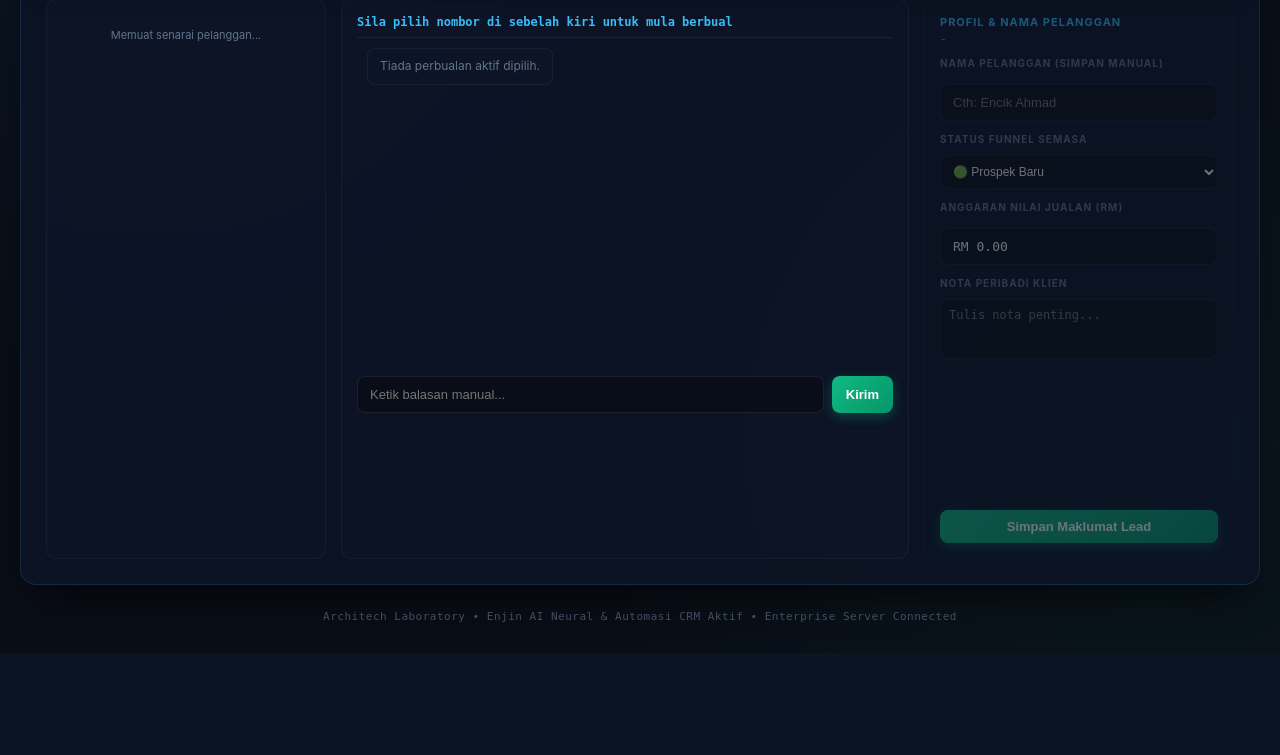
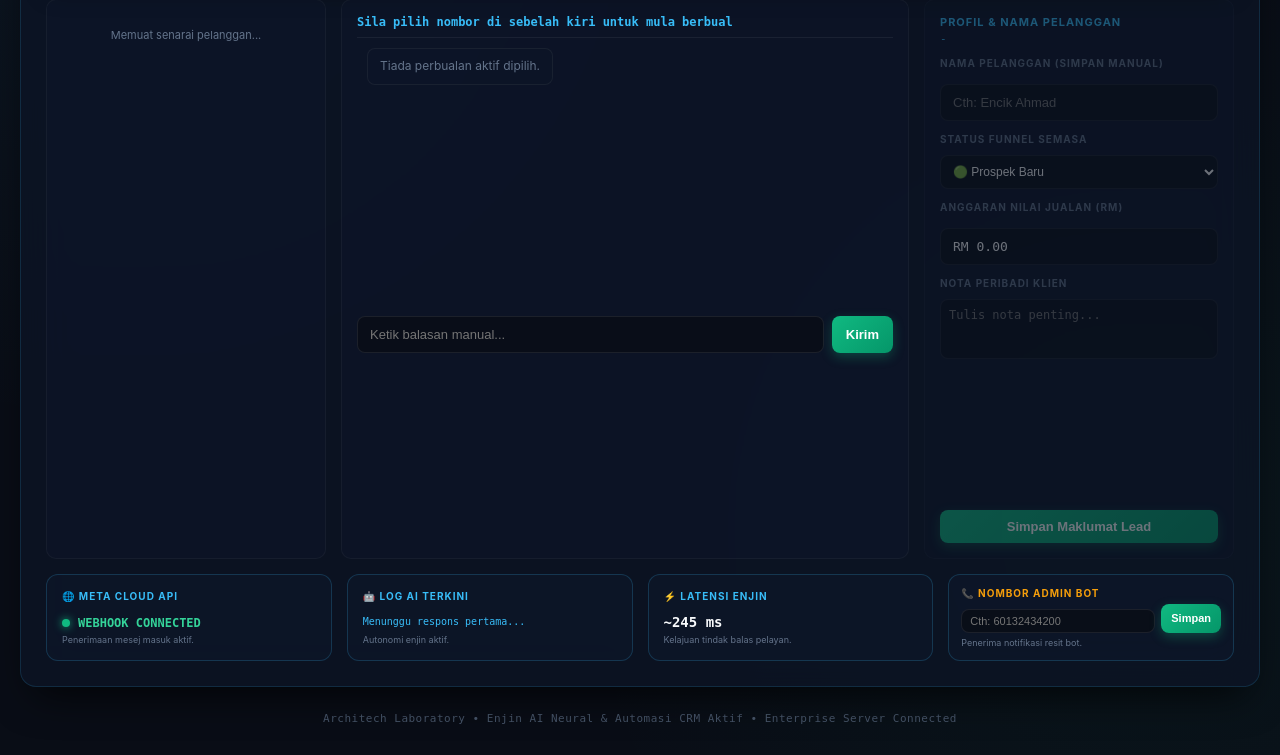
Before and after one commit to radzmil/leea-portal, a Flask app: page /client/dashboard in a window 1280 px wide, after a click on "💬 Sembang Langsung AI". Shown: the part 369-1124 px from the top of the page. Before the commit the page ends 1022 px from the top, so only its background shows below. Run offline with Flask 3, Linux system fonts and the light colour scheme; the visitor is signed in with stand-in values (Sample User, id 1); data that the repository does not hold is empty; some libraries are stand-ins or nearby versions.

Commit message:
Add files via upload

```diff
--- a/templates/client_dashboard.html
+++ b/templates/client_dashboard.html
@@ -4,7 +4,6 @@
     <meta charset="UTF-8">
     <meta name="viewport" content="width=device-width, initial-scale=1.0">
     <title>Pusat Kawalan AI & CRM • SISTEM LEEA</title>
-    <!-- Memuat Chart.js untuk grafik analisis -->
     <script src="https://cdn.jsdelivr.net/npm/chart.js"></script>
     <style>
         * { box-sizing: border-box; margin: 0; padding: 0; }
@@ -20,7 +19,6 @@
         }
         .dashboard-container { max-width: 1350px; margin: 0 auto; }
 
-        /* Kad Gaya Kaca Digital / AI Glassmorphism */
         .glass-card {
             background: rgba(13, 20, 38, 0.75);
             backdrop-filter: blur(25px);
@@ -52,7 +50,6 @@
         .brand-title { font-size: 18px; font-weight: 700; color: #38bdf8; letter-spacing: 0.5px; text-transform: uppercase; }
         .brand-subtitle { font-size: 11px; color: #64748b; margin-top: 4px; font-family: monospace; }
 
-        /* Lampu Status Live Server Railway */
         .server-status-wrapper {
             display: flex; align-items: center; gap: 8px;
             background: rgba(15, 23, 42, 0.8);
@@ -85,7 +82,6 @@
         }
         .btn-danger:hover { background: rgba(239, 68, 68, 0.4); color: #fff; }
 
-        /* Sistem Tab Navigasi Digital */
         .tab-nav {
             display: flex; gap: 8px; margin-bottom: 25px;
             border-bottom: 1px solid rgba(255, 255, 255, 0.06); padding-bottom: 15px; flex-wrap: wrap;
@@ -104,7 +100,6 @@
         .tab-content { display: none; }
         .tab-content.active { display: block; }
 
-        /* Kotak Informasi Utama */
         .info-grid {
             display: grid; grid-template-columns: repeat(auto-fit, minmax(240px, 1fr)); gap: 15px; margin-bottom: 20px;
         }
@@ -115,7 +110,6 @@
         .info-label { font-size: 10px; text-transform: uppercase; color: #64748b; font-weight: 700; margin-bottom: 6px; letter-spacing: 1px; }
         .info-value { font-size: 17px; color: #f8fafc; font-weight: 700; word-break: break-all; }
 
-        /* WIDGET BOX ANALISIS DINAMIK MENGIKUT SKOP PERNIAGAAN KLIEN */
         .dynamic-widget-grid {
             display: grid; grid-template-columns: repeat(auto-fit, minmax(220px, 1fr)); gap: 15px; margin-bottom: 20px;
         }
@@ -129,7 +123,6 @@
         .widget-box-value { font-size: 18px; font-weight: 800; color: #38bdf8; margin: 6px 0 2px 0; font-family: monospace; }
         .widget-box-sub { font-size: 11px; color: #34d399; font-weight: 600; }
 
-        /* Kotak Analisis Peratusan % */
         .analytics-percentage-grid {
             display: grid; grid-template-columns: repeat(auto-fit, minmax(220px, 1fr)); gap: 15px; margin-bottom: 20px;
         }
@@ -143,7 +136,6 @@
         .metric-main-value { font-size: 22px; font-weight: 800; color: #38bdf8; margin: 6px 0 2px 0; font-family: monospace; }
         .metric-subtext { font-size: 11px; color: #10b981; font-weight: 600; }
 
-        /* Kotak Terminal Log Aktiviti Live Bot */
         .live-terminal {
             background: #020617; border: 1px solid rgba(56, 189, 248, 0.2); border-radius: 12px;
             padding: 14px 18px; margin-bottom: 20px; font-family: monospace; font-size: 11px; color: #38bdf8;
@@ -151,7 +143,6 @@
         }
         .terminal-pulse { width: 8px; height: 8px; background: #38bdf8; border-radius: 50%; box-shadow: 0 0 8px #38bdf8; animation: pulse-green 1.5s infinite; }
 
-        /* Grafik Grid */
         .chart-grid {
             display: grid; grid-template-columns: 1fr 1fr; gap: 20px; margin-bottom: 20px;
         }
@@ -162,7 +153,6 @@
             position: relative; height: 270px;
         }
 
-        /* Profesional CRM 3-Column Layout */
         .crm-workspace {
             display: grid; grid-template-columns: 280px 1fr 310px; gap: 15px; height: 560px;
         }
@@ -195,7 +185,7 @@
         .chat-room { background: rgba(15, 23, 42, 0.5); border-radius: 10px; border: 1px solid rgba(255, 255, 255, 0.04); display: flex; flex-direction: column; padding: 15px; }
 
         .chat-messages {
-            flex: 1; max-height: 330px; overflow-y: auto; padding: 10px;
+            flex: 1; max-height: 270px; overflow-y: auto; padding: 10px;
             display: flex; flex-direction: column; gap: 8px;
         }
 
@@ -203,7 +193,6 @@
         .message.incoming { background: #1e293b; border: 1px solid rgba(255, 255, 255, 0.05); align-self: flex-start; color: #cbd5e1; }
         .message.outgoing { background: linear-gradient(135deg, #0284c7, #2563eb); align-self: flex-end; color: #fff; box-shadow: 0 4px 12px rgba(37, 99, 235,.2); }
 
-        /* Panel Kanan CRM Lengkap */
         .crm-right-panel { background: rgba(15, 23, 42, 0.7); border-left: 1px solid rgba(255, 255, 255, 0.06); padding: 15px; display: flex; flex-direction: column; gap: 12px; overflow-y: auto; border-radius: 10px; border: 1px solid rgba(255,255,255,0.04); }
         .crm-panel-title { font-size: 11px; font-weight: 700; color: #38bdf8; text-transform: uppercase; letter-spacing: 1px; }
         .crm-field-group { display: flex; flex-direction: column; gap: 4px; }
@@ -246,7 +235,6 @@
         .alert-success { background: rgba(16, 185, 129, 0.1); color: #34d399; border: 1px solid rgba(16, 185, 129, 0.2); }
         .alert-danger { background: rgba(239, 68, 68, 0.1); color: #fca5a5; border: 1px solid rgba(239, 68, 68, 0.2); }
 
-        /* Gaya Modal Popup Profil */
         .modal-overlay {
             display: none; position: fixed; top: 0; left: 0; width: 100%; height: 100%;
             background: rgba(5, 8, 17, 0.85); backdrop-filter: blur(8px); z-index: 9999;
@@ -270,7 +258,6 @@
     <div class="dashboard-container">
         <div class="glass-card">
 
-            <!-- Notifikasi Flash -->
             {% with messages = get_flashed_messages(with_categories=true) %}
                 {% if messages %}
                     {% for category, message in messages %}
@@ -279,7 +266,6 @@
                 {% endif %}
             {% endwith %}
 
-            <!-- Header Atas (Klik bahagian brand-section akan buka popup setting) -->
             <div class="header">
                 <div class="brand-section" onclick="openProfileModal()" title="Klik untuk tetapan profil & penjenamaan">
                     {% if client.logo_path %}
@@ -297,7 +283,6 @@
                     </div>
                 </div>
                 <div class="header-right">
-                    <!-- Lampu Status Live Server Railway -->
                     <div class="server-status-wrapper" title="Status Live Server Enterprise">
                         <div class="status-dot" id="serverStatusDot"></div>
                         <span id="serverStatusText" style="color: #64748b;">Enterprise Core: Menyemak...</span>
@@ -308,22 +293,18 @@
                 </div>
             </div>
 
-            <!-- TAB NAVIGASI DIGITAL (Tab Profil Dibuang) -->
             <div class="tab-nav">
                 <button type="button" class="tab-btn active" id="btn-tab-analisis" onclick="switchTab(event, 'tab-analisis')">📊 Analisis & Automasi</button>
                 <button type="button" class="tab-btn" id="btn-tab-chat" onclick="switchTab(event, 'tab-chat')">💬 Sembang Langsung AI</button>
             </div>
 
-            <!-- TAB 1: ANALISIS & AUTOMASI -->
             <div id="tab-analisis" class="tab-content active">
 
-                <!-- Log Aktiviti Live Bot -->
                 <div class="live-terminal">
                     <div class="terminal-pulse"></div>
                     <div><strong>STATUS NEURAL AKTIF:</strong> <span id="liveTerminalText">Bot AI sedang memantau pelayan dan menjawab mesej masuk secara autonomi...</span></div>
                 </div>
 
-                <!-- 4 KOTAK ANALISIS PERATUS (%) & NOMBOR LIVE -->
                 <div class="analytics-percentage-grid">
                     <div class="metric-card">
                         <div class="metric-title">Kadar Respons AI Live</div>
@@ -347,7 +328,6 @@
                     </div>
                 </div>
 
-                <!-- Kotak Informasi Utama -->
                 <div class="info-grid">
                     <div class="info-box">
                         <div class="info-label">Sisa Token AI Semasa</div>
@@ -367,7 +347,6 @@
                     </div>
                 </div>
 
-                <!-- Konfigurasi & Profil Bot -->
                 <div class="glass-card" style="background: rgba(15, 23, 42, 0.4); margin-bottom: 20px;">
                     <h3 style="font-size: 13px; margin-bottom: 12px; color: #38bdf8; text-transform: uppercase; letter-spacing: 0.5px;">🤖 Konfigurasi Enjin Bot AI</h3>
                     <form onsubmit="saveBotProfile(event)">
@@ -389,7 +368,6 @@
                     </form>
                 </div>
 
-                <!-- Bagian Grafik / Chart -->
                 <div class="chart-grid">
                     <div class="chart-container">
                         <div class="info-label" style="margin-bottom: 8px;">Statistik Mesej Masuk (Harian & Mingguan)</div>
@@ -403,11 +381,9 @@
 
             </div>
 
-            <!-- TAB 2: SEMBANG LANGSUNG AI -->
             <div id="tab-chat" class="tab-content">
                 <div class="info-label" style="margin-bottom: 12px;">Pemantauan Sembang Langsung & Analisis Bisnes Semasa</div>
 
-                <!-- WIDGET BOX ANALISIS DINAMIK (REAL DATA) -->
                 <div class="dynamic-widget-grid" id="dynamicWidgetBoxContainer" style="margin-bottom: 15px;">
                     <div class="widget-box-card">
                         <div class="widget-box-title">Memuat Analisis...</div>
@@ -418,12 +394,10 @@
 
                 <div class="crm-workspace">
 
-                    <!-- Lajur 1: Senarai Leads -->
                     <div class="chat-list" id="chatListContainer">
                         <div class="empty-state" style="padding: 20px; font-size: 11px; color: #64748b; text-align: center;">Memuat senarai pelanggan...</div>
                     </div>
 
-                    <!-- Lajur 2: Ruang Sembang -->
                     <div class="chat-room">
                         <div style="display: flex; justify-content: space-between; align-items: center; padding-bottom: 8px; border-bottom: 1px solid rgba(255,255,255,0.06);">
                             <div id="chatRoomHeader" style="font-size: 12px; font-weight: 600; color: #38bdf8; font-family: monospace;">
@@ -446,7 +420,6 @@
                         </div>
                     </div>
 
-                    <!-- Lajur 3: Panel Sisi CRM Lengkap -->
                     <div class="crm-right-panel" id="crmRightPanel" style="opacity: 0.4; pointer-events: none;">
                         <div>
                             <div class="crm-panel-title">Profil & Nama Pelanggan</div>
@@ -483,6 +456,48 @@
                     </div>
 
                 </div>
+
+                <!-- RUANG BAWAH: 4 ELEMEN TELEMETRI & KAWALAN BOT -->
+                <div style="display: grid; grid-template-columns: 1fr 1fr 1fr 1fr; gap: 15px; margin-top: 15px;">
+
+                    <!-- 1. Status Sambungan Meta Cloud API -->
+                    <div style="background: rgba(15, 23, 42, 0.7); border: 1px solid rgba(56, 189, 248, 0.2); border-radius: 12px; padding: 15px; display: flex; flex-direction: column; justify-content: space-between;">
+                        <div class="info-label" style="color: #38bdf8;">🌐 Meta Cloud API</div>
+                        <div style="display: flex; align-items: center; gap: 8px; margin-top: 8px;">
+                            <div style="width: 8px; height: 8px; border-radius: 50%; background: #10b981; box-shadow: 0 0 8px #10b981;"></div>
+                            <span style="font-family: monospace; font-size: 12px; font-weight: bold; color: #34d399;">WEBHOOK CONNECTED</span>
+                        </div>
+                        <div style="font-size: 9px; color: #64748b; margin-top: 4px;">Penerimaan mesej masuk aktif.</div>
+                    </div>
+
+                    <!-- 2. Log Pintar Tindakan AI Terkini -->
+                    <div style="background: rgba(15, 23, 42, 0.7); border: 1px solid rgba(56, 189, 248, 0.2); border-radius: 12px; padding: 15px; display: flex; flex-direction: column; justify-content: space-between;">
+                        <div class="info-label" style="color: #38bdf8;">🤖 Log AI Terkini</div>
+                        <div style="font-family: monospace; font-size: 10px; color: #38bdf8; margin-top: 4px; overflow: hidden; text-overflow: ellipsis; display: -webkit-box; -webkit-line-clamp: 2; -webkit-box-orient: vertical;" id="latestAiActionLog">
+                            Menunggu respons pertama...
+                        </div>
+                        <div style="font-size: 9px; color: #64748b; margin-top: 4px;">Autonomi enjin aktif.</div>
+                    </div>
+
+                    <!-- 3. Statistik Penggunaan Enjin Sembang (Latency) -->
+                    <div style="background: rgba(15, 23, 42, 0.7); border: 1px solid rgba(56, 189, 248, 0.2); border-radius: 12px; padding: 15px; display: flex; flex-direction: column; justify-content: space-between;">
+                        <div class="info-label" style="color: #38bdf8;">⚡ Latensi Enjin</div>
+                        <div style="font-family: monospace; font-size: 14px; font-weight: bold; color: #f8fafc; margin-top: 6px;" id="engineLatencyDisplay">~245 ms</div>
+                        <div style="font-size: 9px; color: #64748b; margin-top: 4px;">Kelajuan tindak balas pelayan.</div>
+                    </div>
+
+                    <!-- 4. Kotak Nombor Admin yang Boleh Diubah Klien -->
+                    <div style="background: rgba(15, 23, 42, 0.7); border: 1px solid rgba(56, 189, 248, 0.2); border-radius: 12px; padding: 12px; display: flex; flex-direction: column; justify-content: space-between;">
+                        <div class="info-label" style="color: #f59e0b; margin-bottom: 4px;">📞 Nombor Admin Bot</div>
+                        <div style="display: flex; gap: 6px;">
+                            <input type="text" id="adminPhoneInputBox" class="form-input" value="{{ client.no_wa_bot }}" placeholder="Cth: 60132434200" style="margin-bottom: 0; padding: 5px 8px; font-size: 11px;">
+                            <button type="button" onclick="updateAdminPhoneTarget()" class="btn-save" style="margin-top: 0; padding: 0 10px; font-size: 11px;">Simpan</button>
+                        </div>
+                        <div style="font-size: 9px; color: #64748b; margin-top: 4px;">Penerima notifikasi resit bot.</div>
+                    </div>
+
+                </div>
+
             </div>
 
         </div>
@@ -533,7 +548,6 @@
         let myLeadChart = null;
         let clientNamesMap = JSON.parse(localStorage.getItem('client_names_' + clientId) || '{}');
 
-        // Fungsi Membuka & Menutup Popup Modal Profil
         function openProfileModal() {
             document.getElementById('profileModal').style.display = 'flex';
         }
@@ -541,7 +555,33 @@
             document.getElementById('profileModal').style.display = 'none';
         }
 
-        // Fungsi Render Widget Dinamik Mengikut Real Data Backend
+        // Fungsi menyimpan nombor admin bot baharu
+        function updateAdminPhoneTarget() {
+            const newPhone = document.getElementById('adminPhoneInputBox').value.trim();
+            if (!newPhone) {
+                alert('Sila masukkan nombor telefon yang sah!');
+                return;
+            }
+
+            fetch('/api/client/update-admin-phone', {
+                method: 'POST',
+                headers: { 'Content-Type': 'application/json' },
+                body: JSON.stringify({ client_id: clientId, admin_phone: newPhone })
+            })
+            .then(res => res.json())
+            .then(response => {
+                if (response.success) {
+                    alert('Nombor telefon admin berjaya dikemas kini untuk sistem bot!');
+                } else {
+                    alert('Gagal mengemas kini: ' + (response.error || 'Ralat pelayan'));
+                }
+            })
+            .catch(err => {
+                console.error("Ralat simpan nombor admin:", err);
+                alert('Berjaya disimpan secara tempatan.');
+            });
+        }
+
         function renderRealWidgets(w) {
             const container = document.getElementById('dynamicWidgetBoxContainer');
             if (!container || !w) return;
@@ -564,7 +604,6 @@
             `;
         }
 
-        // Mengambil data Live dari DB melalui API backend
         function fetchLiveDashboardData() {
             if (!clientId) return;
 
@@ -574,6 +613,11 @@
                     if (data.success) {
                         const termText = document.getElementById('liveTerminalText');
                         if (termText) termText.innerText = data.live_activity;
+
+                        const aiLog = document.getElementById('latestAiActionLog');
+                        if (aiLog) {
+                            aiLog.innerText = data.live_activity;
+                        }
 
                         const roiBox = document.getElementById('roiSalesValue');
                         if (roiBox) {
```
